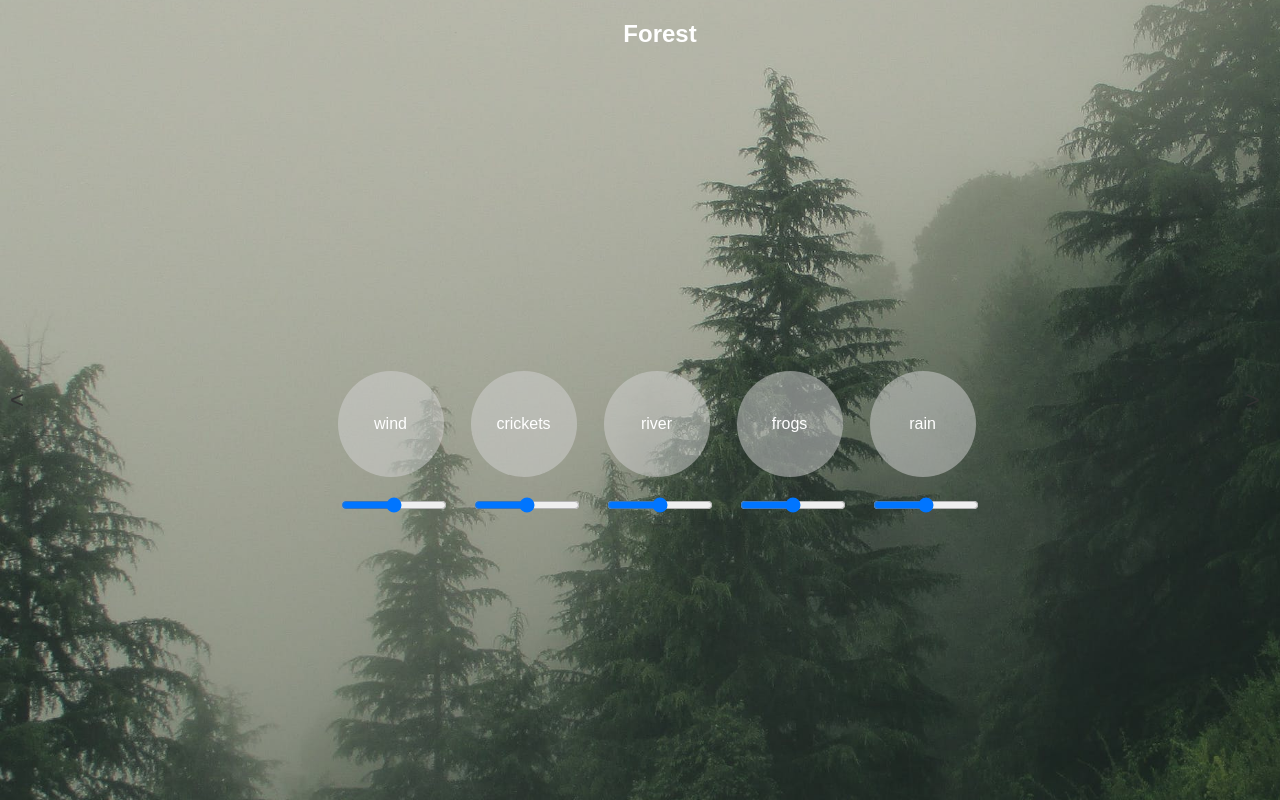
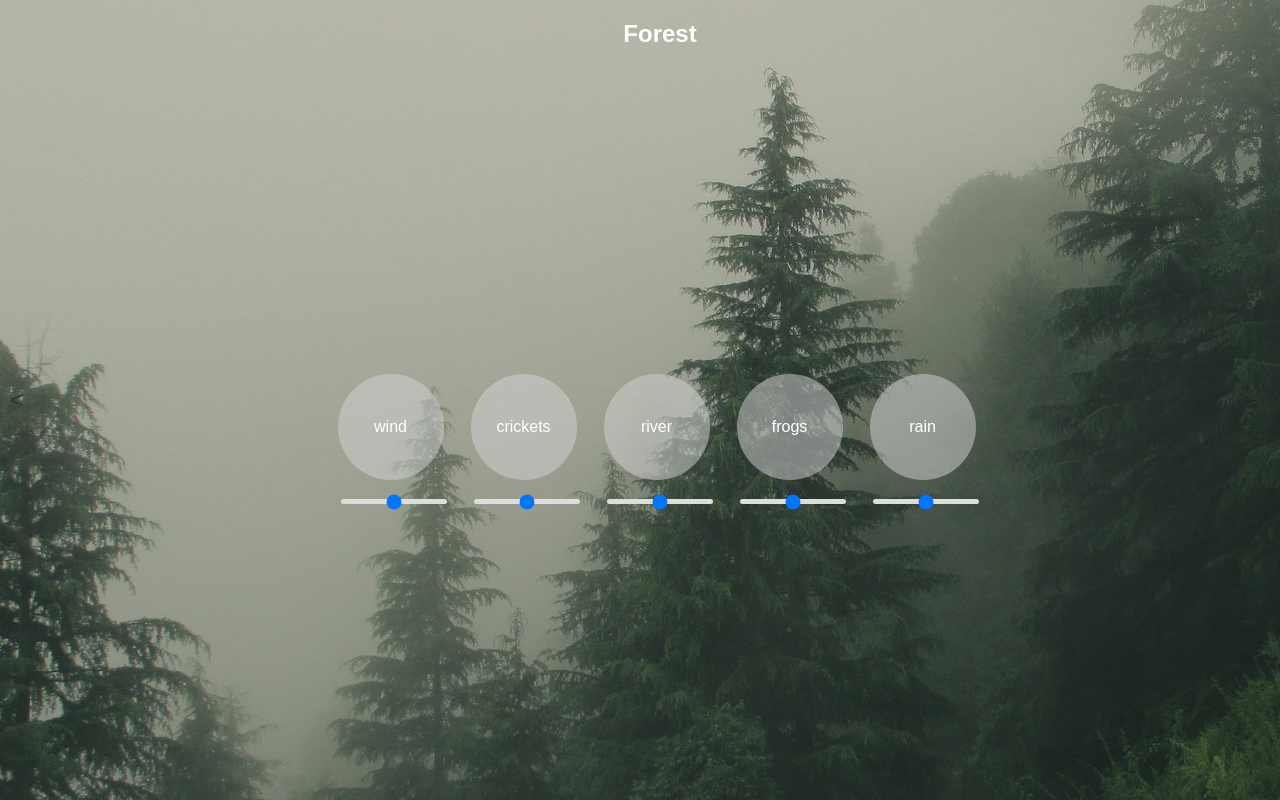
Before and after one commit to sealedhermit/peacefulsleep, a React (Create React App) app: page / in a window 1280 px wide. Built offline with nearby package versions, Linux system fonts and the light colour scheme.

Commit message:
ui/ux improvement

```diff
--- a/src/Pane.js
+++ b/src/Pane.js
@@ -73,8 +73,8 @@ const Pane = ({ title }) => {
     alignItems: 'center',
     flexWrap: 'wrap',
     padding: '20px',
-    width: '100%', // Set the width to fill the entire pane
-    height: '100%', // Set the height to fill the entire pane
+    width: '100%',
+    height: '100%',
   };
 
   const tileStyle = {
@@ -97,7 +97,24 @@ const Pane = ({ title }) => {
 
   const volumeSliderStyle = {
     width: '80%',
-    marginTop: '10px',
+    marginTop: '5px',
+    marginBottom: '10px',
+    appearance: 'none',
+    background: 'linear-gradient(to right, #ddd, #ddd)',
+    height: '5px',
+    borderRadius: '5px',
+    outline: 'none',
+    pointerEvents: 'none', // Disable pointer events on the volume slider
+  };
+
+  const volumeSliderThumb = {
+    width: '15px',
+    height: '15px',
+    borderRadius: '50%',
+    backgroundColor: '#555',
+    cursor: 'pointer',
+    boxShadow: '0 0 5px rgba(0,0,0,0.3)',
+    pointerEvents: 'auto', // Enable pointer events on the slider thumb
   };
 
   const tiles = {
```
